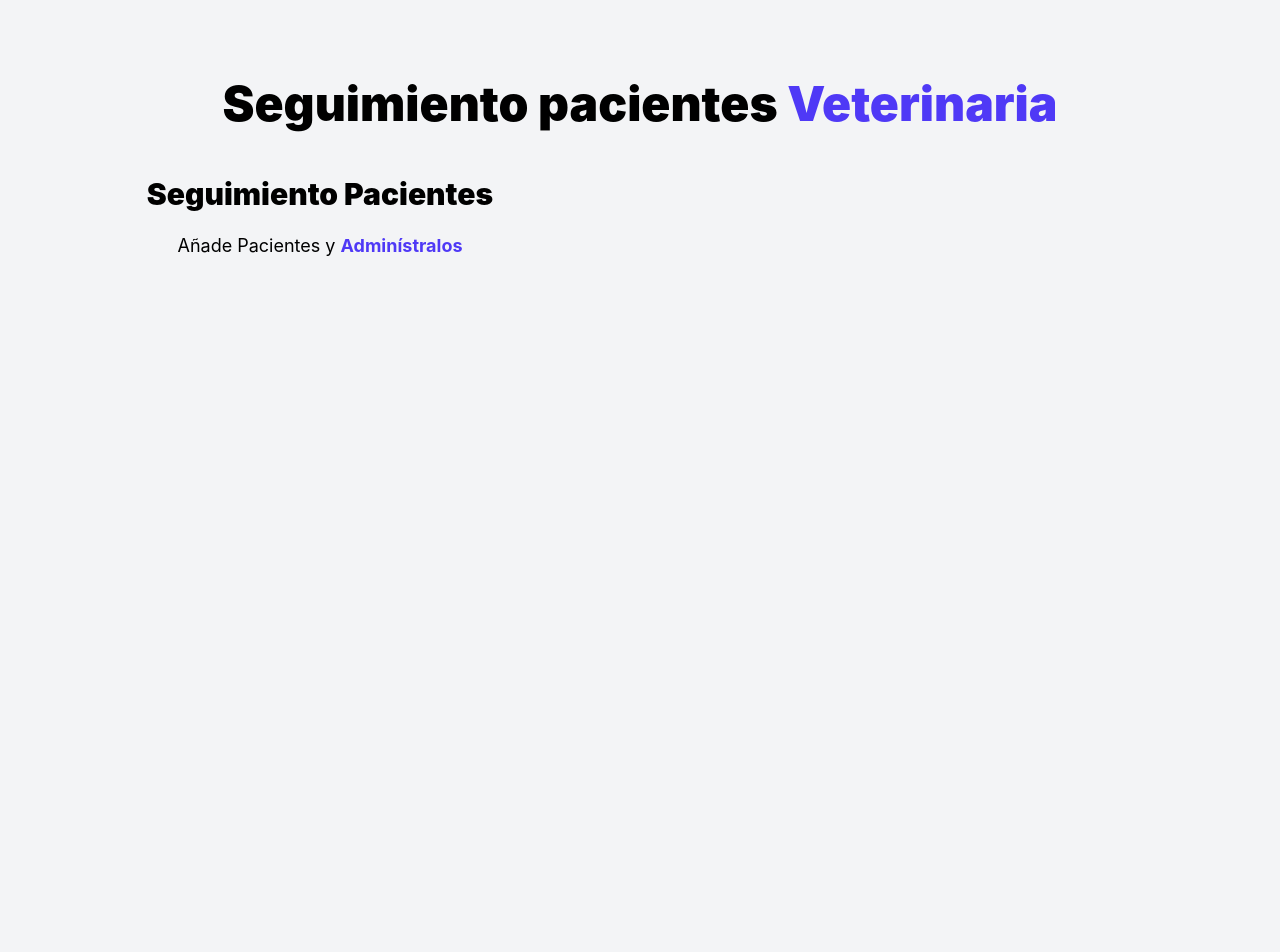
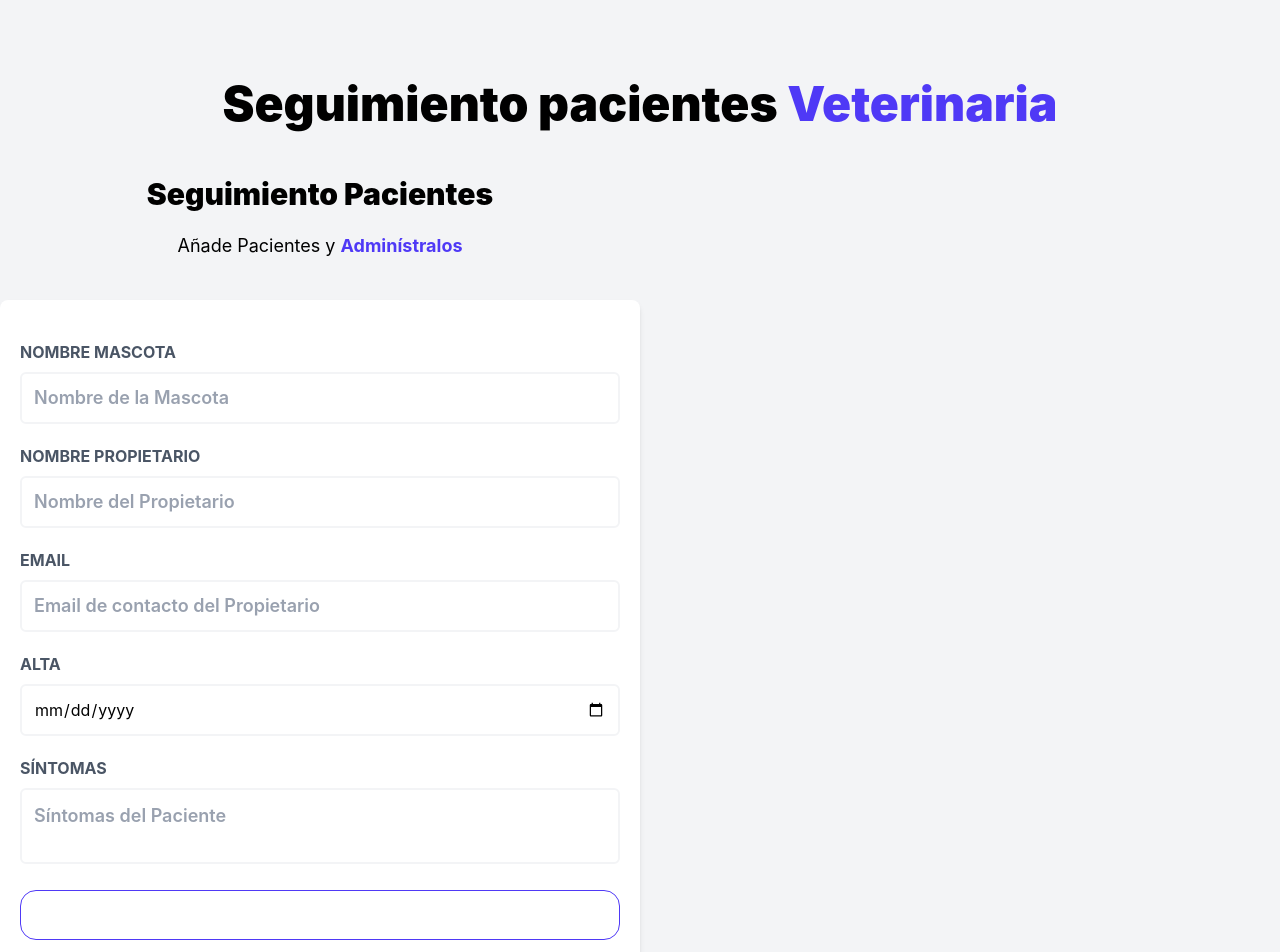
Before and after one commit to JonathanECH/admin-pacientes, a Vue app: page / in a window 1280 px wide. Shown: the top 952 px of the page. Before the commit the page ends 880 px from the top, so only its background shows below. Built offline with nearby package versions, Linux system fonts and the light colour scheme.

Commit message:
Agregando estilos al form hechos por mua (osea yo) :)

```diff
--- a/src/components/Formulario.vue
+++ b/src/components/Formulario.vue
@@ -5,10 +5,39 @@ export default {
 </script>
 
 <template lang="">
-    <div class="md:w-1/2">
+    <div class="md:w-1/2 mb-10">
         <h2 class="font-black text-3xl text-center">Seguimiento Pacientes</h2>
         <p class="text-lg mt-5 text-center mb-10">Añade Pacientes y
             <span class="text-indigo-600 font-bold">Adminístralos</span>
         </p>
+
+        <form class="bg-white shadow-md rounded-lg p-5">
+            <label class="block font-bold mb-2 text-gray-600 uppercase mt-5">Nombre Mascota</label>
+            <input type="text" class="w-full border-gray-100 rounded-md border-2 p-3
+            placeholder:text-lg placeholder:text-gray-400 placeholder:font-semibold"
+            placeholder="Nombre de la Mascota"></input>
+
+            <label class="block font-bold mb-2 text-gray-600 uppercase mt-5">Nombre Propietario</label>
+            <input type="text" class="w-full border-gray-100 rounded-md border-2 p-3
+            placeholder:text-lg placeholder:text-gray-400 placeholder:font-semibold"
+            placeholder="Nombre del Propietario"></input>
+
+            <label class="block font-bold mb-2 text-gray-600 uppercase mt-5">Email</label>
+            <input type="text" class="w-full border-gray-100 rounded-md border-2 p-3
+            placeholder:text-lg placeholder:text-gray-400 placeholder:font-semibold"
+            placeholder="Email de contacto del Propietario"></input>
+
+            <label class="block font-bold mb-2 text-gray-600 uppercase mt-5">Alta</label>
+            <input type="date" class="w-full border-gray-100 rounded-md border-2 p-3 cursor-pointer
+            placeholder:text-lg placeholder:text-gray-400 placeholder:font-semibold"></input>
+
+            <label class="block font-bold mb-2 text-gray-600 uppercase mt-5">Síntomas</label>
+            <textarea class="w-full border-gray-100 rounded-md border-2 p-3 resize-none
+            placeholder:text-lg placeholder:text-gray-400 placeholder:font-semibold"
+            placeholder="Síntomas del Paciente"></textarea>
+
+            <button type="submit" class="border border-indigo-600 w-full
+            text-white p-3 rounded-2xl mt-5 hover:bg-amber-300">Registrar</button>
+        </form>
     </div>
 </template>
```
Also changed, not shown: src/components/Header.vue (line endings or trailing spaces).
